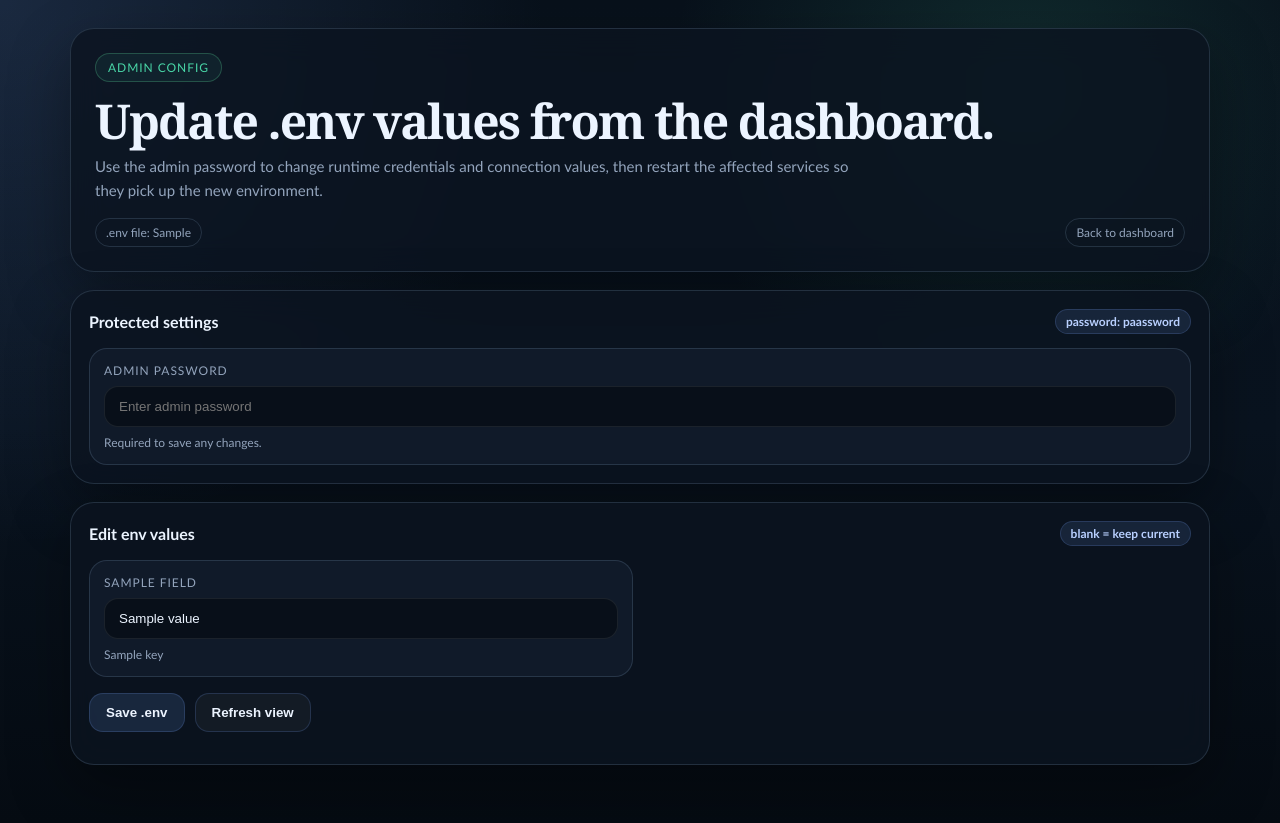
After one commit to MateusLanzoni/IoT-AirQualitySystem, a FastAPI app: template dashboard_service/templates/admin_env.html in a window 1280 px wide. The commit adds this page. Run offline with FastAPI, Linux system fonts and the light colour scheme; the template is opened without the code that fills it: most values are stand-ins (such as "Sample title", 1, 10 or a date in 2020).

Commit message:
feat: implement admin environment configuration page and update environment variable handling

```diff
--- a/catalog_service/data/services.json
+++ b/catalog_service/data/services.json
@@ -6,7 +6,7 @@
     "endpoint": "http://localhost:8002",
     "health_endpoint": "/health",
     "status": "online",
-    "last_seen": 1779808038,
+    "last_seen": 1779808662,
     "load": 0
   },
   {
@@ -16,7 +16,7 @@
     "endpoint": "http://localhost:8003",
     "health_endpoint": "/health",
     "status": "online",
-    "last_seen": 1779808038
+    "last_seen": 1779808662
   },
   {
     "service_id": "prediction-service",
--- a/dashboard_service/main.py
+++ b/dashboard_service/main.py
@@ -2,6 +2,7 @@ from __future__ import annotations
 
 import os
 import re
+import sys
 from contextlib import asynccontextmanager
 from datetime import datetime, timedelta, timezone
 from pathlib import Path
@@ -10,25 +11,71 @@ from typing import Any
 import httpx
 import yaml
 import uvicorn
-from fastapi import FastAPI, Request
+from fastapi import FastAPI, HTTPException, Request
 from fastapi.responses import HTMLResponse, JSONResponse
 from fastapi.templating import Jinja2Templates
+from pydantic import BaseModel, Field
+
+ROOT_DIR = Path(__file__).resolve().parent.parent
+if str(ROOT_DIR) not in sys.path:
+    sys.path.insert(0, str(ROOT_DIR))
+
+from env_loader import load_env_file, parse_env_file, write_env_file
 
 BASE_DIR = os.path.dirname(os.path.abspath(__file__))
 TEMPLATES = Jinja2Templates(directory=os.path.join(BASE_DIR, "templates"))
 
-DEFAULT_SERVICE_URLS = {
-    "catalog": os.getenv("CATALOG_SERVICE_URL", "http://localhost:8001"),
-    "prediction": os.getenv("PREDICTION_SERVICE_URL", "http://localhost:8003"),
-    "decision": os.getenv("DECISION_SERVICE_URL", "http://localhost:8002"),
-    "adaptor": os.getenv("ADAPTOR_SERVICE_URL", "http://localhost:8000"),
-}
+ROOT_DOTENV_PATH = Path(
+    os.getenv("ROOT_ENV_PATH", str(ROOT_DIR / ".env"))
+)
+load_env_file(ROOT_DOTENV_PATH, overwrite=True)
 
-DEFAULT_ROOM_ID = os.getenv("DEFAULT_ROOM_ID", "room1")
-DEFAULT_ADAPTOR_CONFIG_PATH = os.getenv(
-    "ADAPTOR_CONFIG_PATH",
-    os.path.join(os.path.dirname(BASE_DIR), "components", "adaptor", "config.yaml"),
-)
+ADMIN_PASSWORD = os.getenv("ADMIN_PASSWORD", "paassword")
+
+ADMIN_ENV_FIELDS = [
+    {"key": "MQTT_USER", "label": "MQTT user", "kind": "text"},
+    {"key": "MQTT_PASSWORD", "label": "MQTT password", "kind": "password"},
+    {"key": "MQTT_PORT", "label": "MQTT port", "kind": "text"},
+    {"key": "MQTT_BROKER", "label": "MQTT broker", "kind": "text"},
+    {"key": "THINGSPEAK_WRITE_API_KEY", "label": "ThingSpeak write key", "kind": "password"},
+    {"key": "THINGSPEAK_READ_API_KEY", "label": "ThingSpeak read key", "kind": "password"},
+    {"key": "THINGSPEAK_COMMAND_WRITE_API_KEY", "label": "ThingSpeak command write key", "kind": "password"},
+    {"key": "TELEGRAM_BOT_TOKEN", "label": "Telegram bot token", "kind": "password"},
+    {"key": "TELEGRAM_CHAT_ID", "label": "Telegram chat id", "kind": "text"},
+    {"key": "TELEGRAM_BOT_NAME", "label": "Telegram bot name", "kind": "text"},
+    {"key": "ADMIN_PASSWORD", "label": "Admin password", "kind": "password"},
+    {"key": "CATALOG_SERVICE_URL", "label": "Catalog service URL", "kind": "text"},
+    {"key": "PREDICTION_SERVICE_URL", "label": "Prediction service URL", "kind": "text"},
+    {"key": "DECISION_SERVICE_URL", "label": "Decision service URL", "kind": "text"},
+    {"key": "ADAPTOR_SERVICE_URL", "label": "Adaptor service URL", "kind": "text"},
+    {"key": "DEFAULT_ROOM_ID", "label": "Default room id", "kind": "text"},
+]
+
+
+class AdminEnvUpdate(BaseModel):
+    password: str = Field(min_length=1)
+    values: dict[str, str | None]
+
+def get_service_urls() -> dict[str, str]:
+    return {
+        "catalog": os.getenv("CATALOG_SERVICE_URL", "http://localhost:8001"),
+        "prediction": os.getenv("PREDICTION_SERVICE_URL", "http://localhost:8003"),
+        "decision": os.getenv("DECISION_SERVICE_URL", "http://localhost:8002"),
+        "adaptor": os.getenv("ADAPTOR_SERVICE_URL", "http://localhost:8000"),
+    }
+
+
+def get_default_room_id() -> str:
+    return os.getenv("DEFAULT_ROOM_ID", "room1")
+
+
+def get_adaptor_config_path() -> Path:
+    return Path(
+        os.getenv(
+            "ADAPTOR_CONFIG_PATH",
+            os.path.join(os.path.dirname(BASE_DIR), "components", "adaptor", "config.yaml"),
+        )
+    )
 
 
 @asynccontextmanager
@@ -56,6 +103,22 @@ async def _fetch_json(url: str) -> dict[str, Any] | list[Any] | None:
         return None
 
 
+def _reload_runtime_env() -> None:
+    load_env_file(ROOT_DOTENV_PATH, overwrite=True)
+
+
+def _admin_context() -> dict[str, Any]:
+    _reload_runtime_env()
+    env_values = parse_env_file(ROOT_DOTENV_PATH)
+    return {
+        "admin_fields": [
+            {**field, "value": env_values.get(field["key"], os.getenv(field["key"], ""))}
+            for field in ADMIN_ENV_FIELDS
+        ],
+        "dotenv_path": str(ROOT_DOTENV_PATH),
+    }
+
+
 def _normalize_room_id(value: str | None) -> str | None:
     if not value:
         return None
@@ -66,7 +129,7 @@ def _normalize_room_id(value: str | None) -> str | None:
 
 
 def _load_thingspeak_rooms() -> list[dict[str, Any]]:
-    config_path = Path(DEFAULT_ADAPTOR_CONFIG_PATH)
+    config_path = get_adaptor_config_path()
     if not config_path.is_file():
         return []
 
@@ -101,17 +164,19 @@ def _load_thingspeak_rooms() -> list[dict[str, Any]]:
 
 
 async def _collect_snapshot(room_id: str) -> dict[str, Any]:
-    catalog = await _fetch_json(f"{DEFAULT_SERVICE_URLS['catalog']}/room/{room_id}")
-    rooms = await _fetch_json(f"{DEFAULT_SERVICE_URLS['catalog']}/rooms")
-    services = await _fetch_json(f"{DEFAULT_SERVICE_URLS['catalog']}/services")
-    prediction = await _fetch_json(f"{DEFAULT_SERVICE_URLS['prediction']}/prediction/{room_id}")
-    decision = await _fetch_json(f"{DEFAULT_SERVICE_URLS['decision']}/status")
+    _reload_runtime_env()
+    service_urls = get_service_urls()
+    catalog = await _fetch_json(f"{service_urls['catalog']}/room/{room_id}")
+    rooms = await _fetch_json(f"{service_urls['catalog']}/rooms")
+    services = await _fetch_json(f"{service_urls['catalog']}/services")
+    prediction = await _fetch_json(f"{service_urls['prediction']}/prediction/{room_id}")
+    decision = await _fetch_json(f"{service_urls['decision']}/status")
     thingspeak_rooms = _load_thingspeak_rooms()
 
     end = datetime.now(timezone.utc)
     start = end - timedelta(hours=1)
     history_url = (
-        f"{DEFAULT_SERVICE_URLS['adaptor']}/api/v1/history"
+        f"{service_urls['adaptor']}/api/v1/history"
         f"?roomid={room_id}&starttime={start.strftime('%Y-%m-%dT%H:%M:%SZ')}&endtime={end.strftime('%Y-%m-%dT%H:%M:%SZ')}"
     )
     history = await _fetch_json(history_url)
@@ -142,8 +207,33 @@ async def _collect_snapshot(room_id: str) -> dict[str, Any]:
         "decision_states": decision_data,
         "history": telemetry,
         "latest": latest,
-        "service_urls": DEFAULT_SERVICE_URLS,
+        "service_urls": service_urls,
     }
+
+
+def _authorize_admin(password: str) -> None:
+    _reload_runtime_env()
+    if password != os.getenv("ADMIN_PASSWORD", ADMIN_PASSWORD):
+        raise HTTPException(status_code=401, detail="Invalid admin password")
+
+
+def _apply_env_updates(values: dict[str, str | None]) -> list[str]:
+    _reload_runtime_env()
+    current = parse_env_file(ROOT_DOTENV_PATH)
+    updated_keys: list[str] = []
+
+    for key, value in values.items():
+        if value is None:
+            continue
+        cleaned = value.strip()
+        if cleaned == "":
+            continue
+        current[key] = cleaned
+        os.environ[key] = cleaned
+        updated_keys.append(key)
+
+    write_env_file(ROOT_DOTENV_PATH, current)
+    return sorted(updated_keys)
 
 
 @app.get("/health")
@@ -152,7 +242,8 @@ def health():
 
 
 @app.get("/api/snapshot")
-async def snapshot(room_id: str = DEFAULT_ROOM_ID):
+async def snapshot(room_id: str | None = None):
+    room_id = room_id or get_default_room_id()
     return JSONResponse(await _collect_snapshot(room_id))
 
 
@@ -162,10 +253,26 @@ async def thingspeak_rooms():
     return JSONResponse({"count": len(rooms), "rooms": rooms})
 
 
+@app.get("/admin/env", response_class=HTMLResponse)
+async def admin_env(request: Request):
+    context = _admin_context()
+    context["request"] = request
+    return TEMPLATES.TemplateResponse(request=request, name="admin_env.html", context=context)
+
+
+@app.post("/admin/env")
+async def update_admin_env(payload: AdminEnvUpdate):
+    _authorize_admin(payload.password)
+    updated_keys = _apply_env_updates(payload.values)
+    return {"status": "ok", "updated": updated_keys, "dotenv_path": str(ROOT_DOTENV_PATH)}
+
+
 @app.get("/", response_class=HTMLResponse)
-async def index(request: Request, room_id: str = DEFAULT_ROOM_ID):
+async def index(request: Request, room_id: str | None = None):
+    room_id = room_id or get_default_room_id()
     context = await _collect_snapshot(room_id)
     context["request"] = request
+    context["admin_url"] = "/admin/env"
     return TEMPLATES.TemplateResponse(request=request, name="index.html", context=context)
 
 
--- /dev/null
+++ b/dashboard_service/templates/admin_env.html
@@ -0,0 +1,298 @@
+<!doctype html>
+<html lang="en">
+<head>
+  <meta charset="utf-8">
+  <meta name="viewport" content="width=device-width, initial-scale=1">
+  <title>AirGuard Admin Env</title>
+  <style>
+    :root {
+      --bg: #08111b;
+      --panel: rgba(12, 20, 32, 0.82);
+      --panel-2: rgba(18, 28, 44, 0.88);
+      --text: #ecf4ff;
+      --muted: #93a4bc;
+      --line: rgba(149, 180, 216, 0.18);
+      --accent: #49d6a7;
+      --accent-2: #79a7ff;
+      --warn: #ffbf69;
+      --bad: #ff7d7d;
+      --good: #67e8a4;
+      --shadow: 0 24px 60px rgba(0, 0, 0, 0.34);
+    }
+
+    * { box-sizing: border-box; }
+
+    body {
+      margin: 0;
+      color: var(--text);
+      background:
+        radial-gradient(circle at top left, rgba(121, 167, 255, 0.16), transparent 36%),
+        radial-gradient(circle at 80% 10%, rgba(73, 214, 167, 0.13), transparent 28%),
+        linear-gradient(180deg, #08111b 0%, #09131f 52%, #050b12 100%);
+      font-family: "Trebuchet MS", "Gill Sans", "Segoe UI", sans-serif;
+      min-height: 100vh;
+    }
+
+    .wrap {
+      max-width: 1180px;
+      margin: 0 auto;
+      padding: 28px 20px 40px;
+    }
+
+    .hero, .card {
+      background: var(--panel);
+      border: 1px solid var(--line);
+      border-radius: 24px;
+      box-shadow: var(--shadow);
+      backdrop-filter: blur(16px);
+    }
+
+    .hero {
+      padding: 24px;
+      margin-bottom: 18px;
+    }
+
+    .eyebrow {
+      display: inline-flex;
+      align-items: center;
+      gap: 8px;
+      padding: 6px 12px;
+      border: 1px solid rgba(103, 232, 164, 0.24);
+      border-radius: 999px;
+      color: var(--accent);
+      background: rgba(73, 214, 167, 0.07);
+      font-size: 12px;
+      letter-spacing: 0.08em;
+      text-transform: uppercase;
+    }
+
+    h1 {
+      margin: 16px 0 10px;
+      font-family: Georgia, "Times New Roman", serif;
+      font-size: clamp(2rem, 4vw, 3rem);
+      line-height: 0.96;
+      letter-spacing: -0.04em;
+    }
+
+    .subtitle {
+      max-width: 780px;
+      color: var(--muted);
+      font-size: 15px;
+      line-height: 1.6;
+      margin: 0;
+    }
+
+    .toolbar {
+      display: flex;
+      justify-content: space-between;
+      gap: 12px;
+      flex-wrap: wrap;
+      margin-top: 16px;
+    }
+
+    .pill, .tag {
+      display: inline-flex;
+      align-items: center;
+      border-radius: 999px;
+      font-size: 12px;
+      border: 1px solid var(--line);
+    }
+
+    .pill {
+      padding: 6px 10px;
+      color: var(--muted);
+      text-decoration: none;
+    }
+
+    .tag {
+      padding: 4px 10px;
+      color: #b9d0ff;
+      background: rgba(121, 167, 255, 0.12);
+      border-color: rgba(121, 167, 255, 0.18);
+    }
+
+    .card {
+      padding: 18px;
+      margin-bottom: 18px;
+    }
+
+    .card-title {
+      display: flex;
+      justify-content: space-between;
+      gap: 12px;
+      align-items: center;
+      margin-bottom: 14px;
+      font-weight: 700;
+    }
+
+    .note {
+      color: var(--muted);
+      font-size: 12px;
+    }
+
+    .form-grid {
+      display: grid;
+      grid-template-columns: repeat(2, minmax(0, 1fr));
+      gap: 14px;
+    }
+
+    .field {
+      background: var(--panel-2);
+      border: 1px solid var(--line);
+      border-radius: 18px;
+      padding: 14px;
+    }
+
+    .field label {
+      display: block;
+      font-size: 12px;
+      text-transform: uppercase;
+      letter-spacing: 0.08em;
+      color: var(--muted);
+      margin-bottom: 8px;
+    }
+
+    .field input {
+      width: 100%;
+      padding: 12px 14px;
+      border-radius: 14px;
+      border: 1px solid rgba(255, 255, 255, 0.08);
+      background: rgba(3, 8, 14, 0.55);
+      color: var(--text);
+      outline: none;
+    }
+
+    .field input:focus { border-color: rgba(121, 167, 255, 0.5); }
+
+    .field .helper {
+      margin-top: 8px;
+      color: var(--muted);
+      font-size: 12px;
+    }
+
+    .actions {
+      display: flex;
+      gap: 10px;
+      flex-wrap: wrap;
+      margin-top: 16px;
+    }
+
+    .button {
+      appearance: none;
+      border: 1px solid rgba(121, 167, 255, 0.18);
+      background: rgba(121, 167, 255, 0.14);
+      color: var(--text);
+      border-radius: 14px;
+      padding: 11px 16px;
+      cursor: pointer;
+      font-weight: 700;
+    }
+
+    .button.secondary { background: rgba(255, 255, 255, 0.04); }
+
+    .status {
+      margin-top: 14px;
+      font-size: 13px;
+      color: var(--muted);
+    }
+
+    .status.ok { color: var(--good); }
+    .status.bad { color: var(--bad); }
+
+    @media (max-width: 900px) {
+      .form-grid { grid-template-columns: 1fr; }
+    }
+  </style>
+</head>
+<body>
+  <div class="wrap">
+    <section class="hero">
+      <span class="eyebrow">Admin Config</span>
+      <h1>Update .env values from the dashboard.</h1>
+      <p class="subtitle">Use the admin password to change runtime credentials and connection values, then restart the affected services so they pick up the new environment.</p>
+      <div class="toolbar">
+        <span class="pill">.env file: {{ dotenv_path }}</span>
+        <a class="pill" href="/">Back to dashboard</a>
+      </div>
+    </section>
+
+    <section class="card">
+      <div class="card-title">
+        <span>Protected settings</span>
+        <span class="tag">password: paassword</span>
+      </div>
+      <div class="field">
+        <label for="admin-password">Admin password</label>
+        <input id="admin-password" type="password" placeholder="Enter admin password" autocomplete="current-password">
+        <div class="helper">Required to save any changes.</div>
+      </div>
+    </section>
+
+    <section class="card">
+      <div class="card-title">
+        <span>Edit env values</span>
+        <span class="tag">blank = keep current</span>
+      </div>
+
+      <div class="form-grid">
+        {% for field in admin_fields %}
+        <div class="field">
+          <label for="{{ field.key }}">{{ field.label }}</label>
+          <input
+            id="{{ field.key }}"
+            data-env-key="{{ field.key }}"
+            type="{{ 'password' if field.kind == 'password' else 'text' }}"
+            value="{{ field.value }}"
+            {% if field.kind == 'password' %}placeholder="Hidden value - type a new one to replace it"{% endif %}
+            autocomplete="off"
+          >
+          <div class="helper">{{ field.key }}</div>
+        </div>
+        {% endfor %}
+      </div>
+
+      <div class="actions">
+        <button class="button" type="button" onclick="saveEnv()">Save .env</button>
+        <button class="button secondary" type="button" onclick="loadCurrent()">Refresh view</button>
+      </div>
+
+      <div id="status" class="status"></div>
+    </section>
+  </div>
+
+  <script>
+    function setStatus(message, kind) {
+      const status = document.getElementById('status');
+      status.textContent = message;
+      status.className = 'status ' + (kind || '');
+    }
+
+    async function saveEnv() {
+      const password = document.getElementById('admin-password').value;
+      const values = {};
+      document.querySelectorAll('[data-env-key]').forEach((input) => {
+        values[input.dataset.envKey] = input.value;
+      });
+
+      try {
+        const response = await fetch('/admin/env', {
+          method: 'POST',
+          headers: {'Content-Type': 'application/json'},
+          body: JSON.stringify({password, values}),
+        });
+        const data = await response.json();
+        if (!response.ok) {
+          throw new Error(data.detail || 'Unable to save env');
+        }
+        setStatus('Saved: ' + data.updated.join(', ') + '. Restart services to apply process-level changes.', 'ok');
+      } catch (error) {
+        setStatus(error.message, 'bad');
+      }
+    }
+
+    function loadCurrent() {
+      window.location.reload();
+    }
+  </script>
+</body>
+</html>
--- a/docker-compose.yml
+++ b/docker-compose.yml
@@ -61,7 +61,8 @@ services:
 
   dashboard-service:
     build:
-      context: ./dashboard_service
+      context: .
+      dockerfile: dashboard_service/Dockerfile
     container_name: airguard-dashboard
     ports:
       - "8501:8501"
@@ -71,8 +72,10 @@ services:
       - DECISION_SERVICE_URL=http://host.docker.internal:8002
       - ADAPTOR_SERVICE_URL=http://host.docker.internal:8000
       - ADAPTOR_CONFIG_PATH=/app/adaptor_config.yaml
+      - ROOT_ENV_PATH=/app/.env
       - DEFAULT_ROOM_ID=room1
     volumes:
+      - ./.env:/app/.env:rw
       - ./components/adaptor/config.yaml:/app/adaptor_config.yaml:ro
     networks:
       - airguard-network
```
Also changed, not shown: dashboard_service/templates/index.html (+25 -0 lines), env_loader.py (+40 -3 lines), 1 other file.
